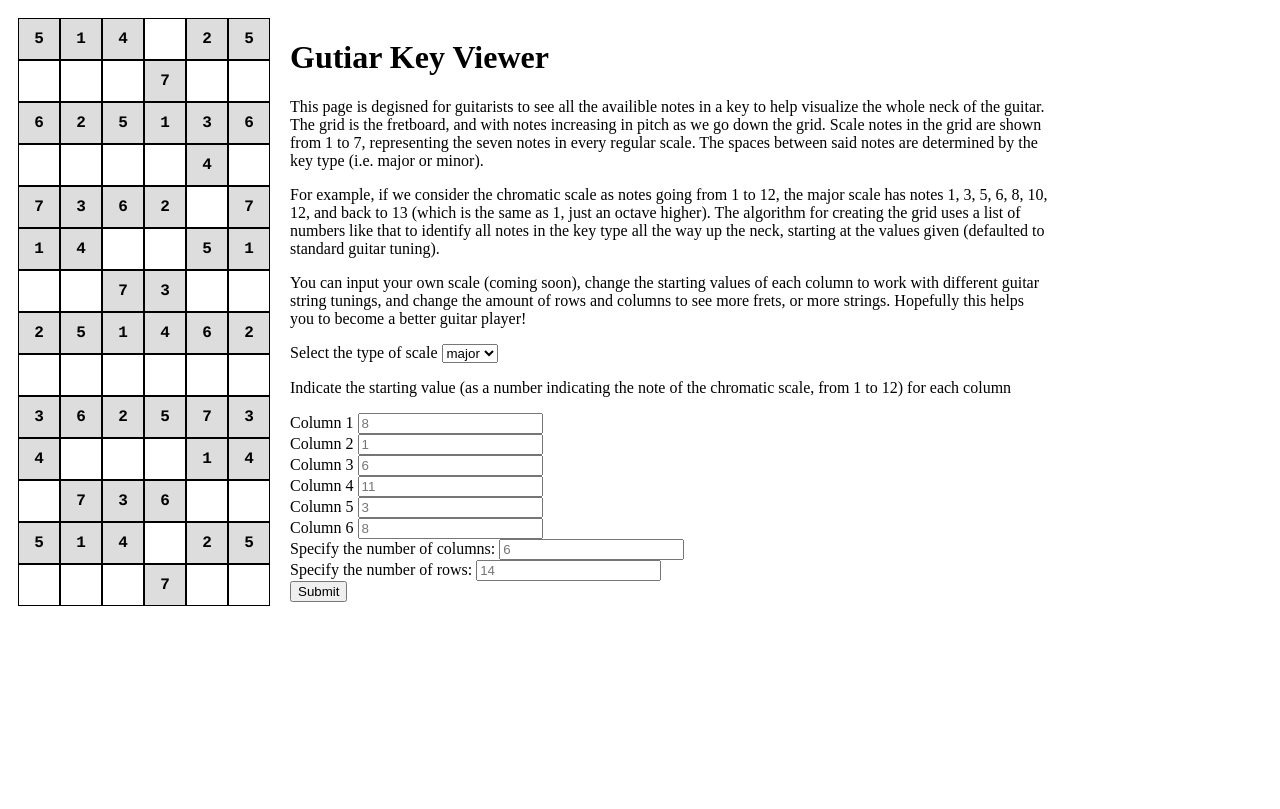
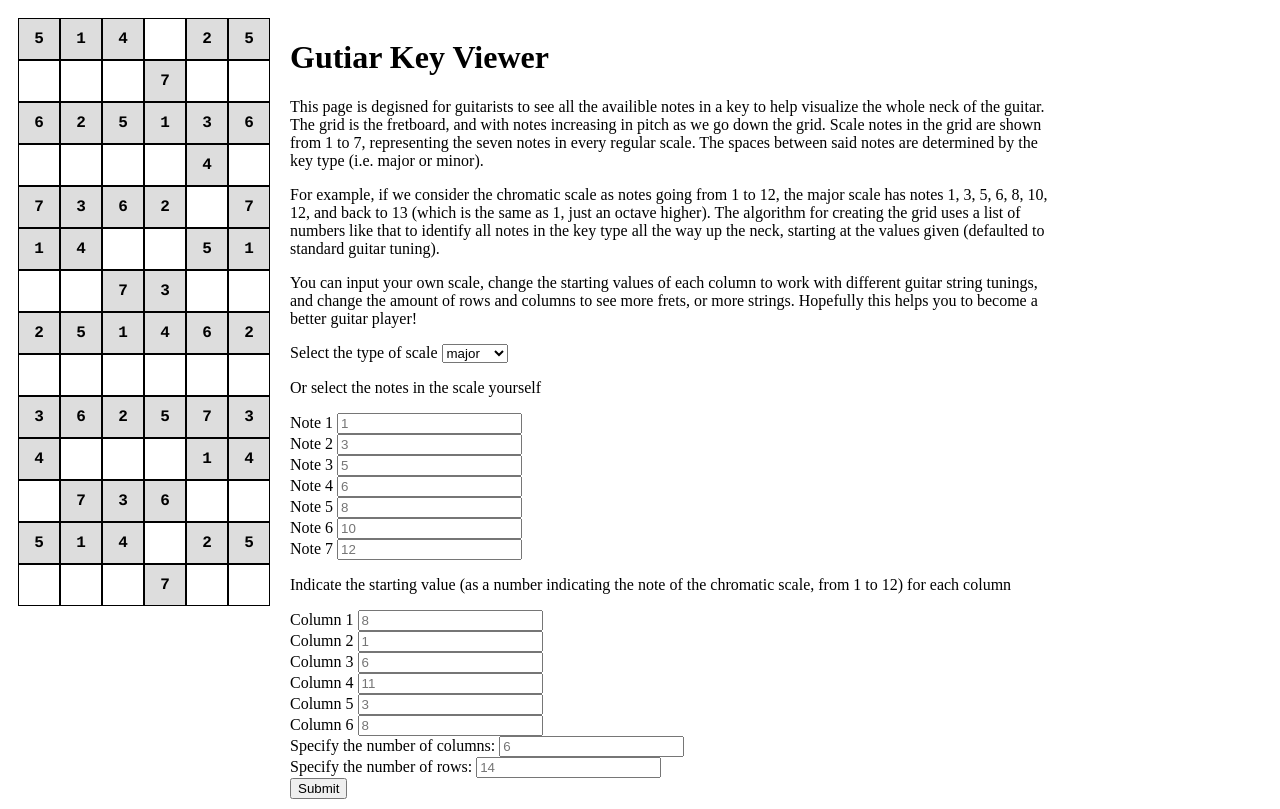
Before and after one commit to george-miller/guitarKeyViewer, a PHP site: page / in a window 1280 px wide. Before the commit the page ends 606 px from the top, so only its background shows below. Run offline with PHP 8.4, Linux system fonts and the light colour scheme.

Commit message:
Adding ability to select notes in scale

```diff
--- a/index.php
+++ b/index.php
@@ -29,8 +29,8 @@ for ($i = 0; $i < $columns; $i++) {
 
 $keyType = array_key_exists('keyType', $_GET) ? $_GET['keyType'] : 'major';
 $chromaticScaleLength = 12;
-$notesInScale = null;
-$keyTypes = array('major', 'minor');
+$notesInScale = array();
+$keyTypes = array('major', 'minor', 'manual');
 switch ($keyType){
   // If a note in the chromatic scale was one unit,
   // these lengths would describe how to achive the
@@ -42,6 +42,12 @@ switch ($keyType){
  case 'minor':
    $notesInScale = [1, 3, 4, 6, 8, 9, 11];
    break;
+ case 'manual':
+   for ($i = 0; $i < 7; $i++) {
+     array_push($notesInScale, queryIntegerGetVariable('noteInScale' . (string) $i, 1));
+   }
+   break;
+
 }
 
 $fretMatrix = array();
@@ -124,7 +130,7 @@ for ($col = 0; $col < $columns; $col++) {
           <p>For example, if we consider the chromatic scale as notes going from 1 to 12, the major scale has notes 1, 3, 5, 6, 8, 10, 12, and back to 13 (which is the same as 1, just an octave higher).  The algorithm for creating the grid uses a list of numbers like that to identify all notes in the key type all the way up the neck, starting at the values given (defaulted to standard guitar tuning).
           </p>
           <p>
-          You can input your own scale (coming soon), change the starting values of each column to work with different guitar string tunings, and change the amount of rows and columns to see more frets, or more strings.  Hopefully this helps you to become a better guitar player!</p>
+          You can input your own scale, change the starting values of each column to work with different guitar string tunings, and change the amount of rows and columns to see more frets, or more strings.  Hopefully this helps you to become a better guitar player!</p>
 <form>
 <label>Select the type of scale
     <select name="keyType">
@@ -133,6 +139,14 @@ for ($col = 0; $col < $columns; $col++) {
         <?php endforeach; ?>
     </select>
 </label>
+<br/>
+<p>Or select the notes in the scale yourself</p>
+  <?php for($i = 0; $i < sizeof($notesInScale); $i++): ?>
+  <label> Note <?php print($i+1);?>
+    <input type="text" name="noteInScale<?php print($i);?>" placeholder="<?php print($notesInScale[$i]); ?>" />
+  </label>
+  <br/>
+  <?php endfor; ?>
 <p>Indicate the starting value (as a number indicating the note of the chromatic scale, from 1 to 12) for each column</p>
 <?php for($i = 0; $i < $columns; $i++): ?>
 <label>
```
Lines whose indentation alone changed are shown as unchanged.
